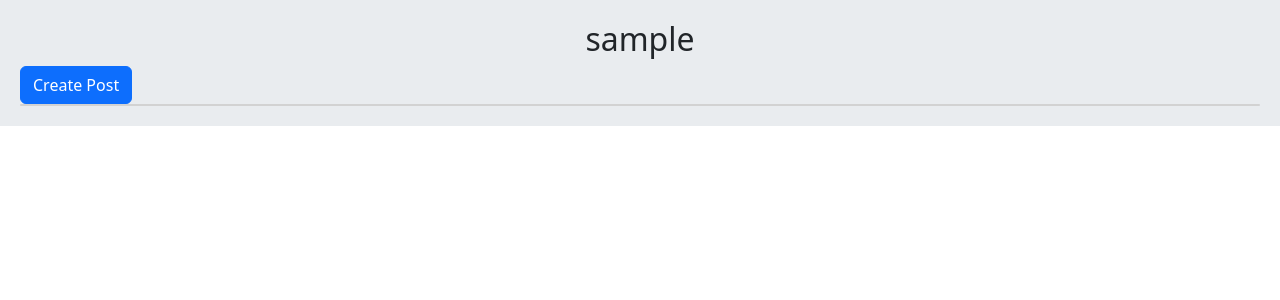
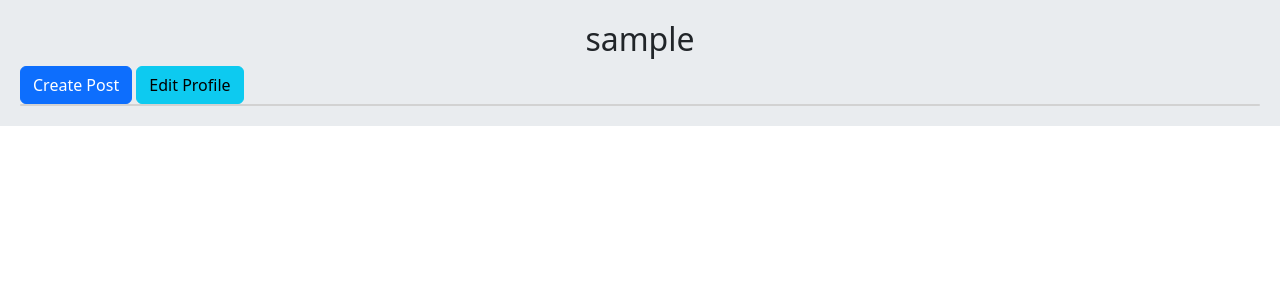
Before and after one commit to arashkarimi1999/social_moongard, a Django app: page /accounts/profile/1/ in a window 1280 px wide. Shown: the part 56-356 px from the top of the page. Run offline with Django 4.2, Linux system fonts and the light colour scheme; the visitor is signed in with stand-in values (Sample User, id 1); data comes from the database, SQL or seed files in the repository; data that the repository does not hold is empty.

Commit message:
add edit profile form

```diff
--- a/accounts/templates/accounts/profile.html
+++ b/accounts/templates/accounts/profile.html
@@ -5,6 +5,7 @@
 
     {% if request.user.id == user.id %}
         <a href="{% url 'home:post_create' %}" class="btn btn-primary">Create Post</a>
+        <a href="{% url 'accounts:user_edit' %}" class="btn btn-info">Edit Profile</a>
     {% endif %}
 
     {% if request.user.id != user.id and not is_following %}
--- a/accounts/urls.py
+++ b/accounts/urls.py
@@ -15,4 +15,5 @@ urlpatterns = [
     path('confirm/complete/', views.UserPasswordRestCompleteView.as_view(), name='password_reset_complete'),
     path('follow/<int:user_id>/', views.UserFollowView.as_view(), name='user_follow'),
     path('unfollow/<int:user_id>/', views.UserUnfollowView.as_view(), name='user_unfollow'),
+    path('edit_user/', views.EditUserView.as_view(), name='user_edit')
 ]
--- a/accounts/views.py
+++ b/accounts/views.py
@@ -3,7 +3,7 @@ from django.http import HttpRequest
 from django.http.response import HttpResponse as HttpResponse
 from django.shortcuts import render, redirect, get_object_or_404
 from django.views import View
-from .forms import UserRegisterationForm, UserLoginForm
+from .forms import UserRegisterationForm, UserLoginForm, EditUserForm
 from django.contrib.auth.models import User
 from django.contrib import messages
 from django.contrib.auth import authenticate, login, logout
@@ -137,3 +137,23 @@ class UserUnfollowView(LoginRequiredMixin, View):
         else:
             messages.error(request, "You are not folloing this user.", "danger")
         return redirect("accounts:user_profile", user.id)
+
+
+class EditUserView(LoginRequiredMixin, View):
+    form_class = EditUserForm
+
+    def get(self, request):
+        form = self.form_class(
+            instance=request.user.profile,
+            initial={"email": request.user.email}
+        )
+        return render(request, 'accounts/edit_profile.html', {"form": form})
+
+    def post(self, request):
+        form = self.form_class(request.POST, instance=request.user.profile)
+        if form.is_valid():
+            form.save()
+            request.user.email = form.cleaned_data["email"]
+            request.user.save()
+            messages.success(request, "Profile Edited successfully", "success")
+        return redirect("accounts:user_profile", request.user.id)
```
Also changed, not shown: accounts/forms.py (+9 -0 lines), accounts/templates/accounts/edit_profile.html (added, +9 -0 lines).
